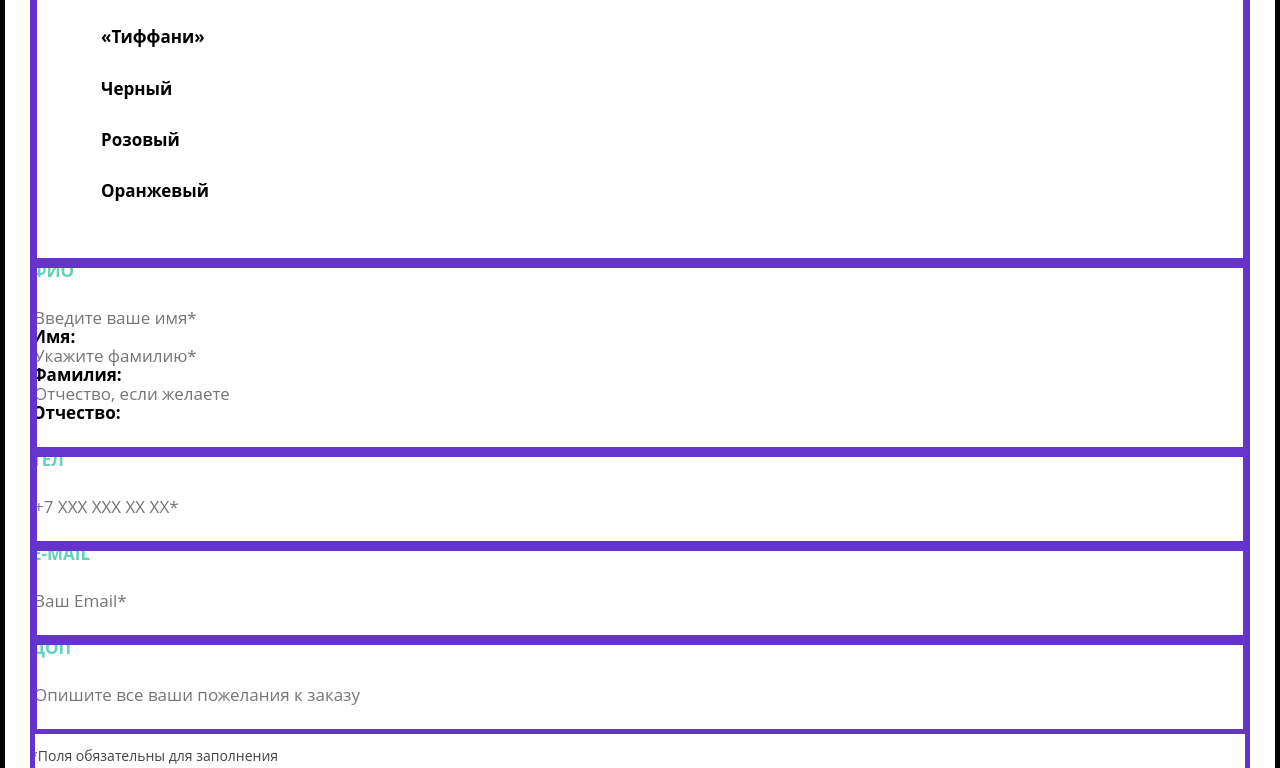
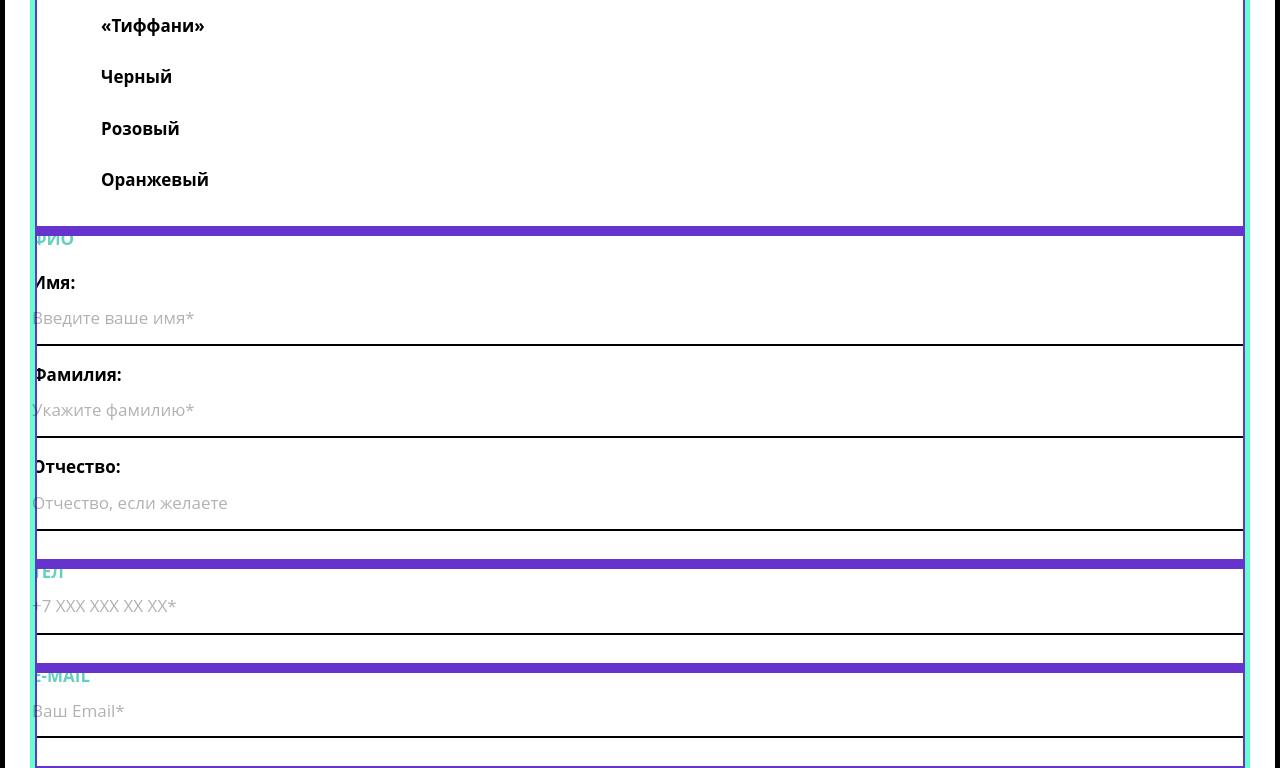
Before and after one commit to mmakeychev91/1588719-mishka-21, a website: page source/form.html in a window 1280 px wide. Shown: the part 702-1470 px from the top of the page. Drawn offline with nearby package versions, Linux system fonts and the light colour scheme; files that its build step writes are made by us from their sources.

Commit message:
Добавил отступы основным блокам form.html

```diff
--- a/source/form.html
+++ b/source/form.html
@@ -86,34 +86,34 @@
             </li>
           </ul>
         </fieldset>
-        <fieldset class="main-form__fieldset">
+        <fieldset class="main-form__fieldset main-form__fieldset--full-name">
           <legend class="main-form__legend legend"> ФИО </legend>
           <ul class="main-form__list">
             <li class="main-form__item">
-              <input type="text" class="main-form__input input" name="name" id="filter-name" required placeholder="Введите ваше имя*">
               <label for="filter-name" class="main-form__label label">Имя:</label>
+              <input type="text" class="main-form__input input input--full-name" name="name" id="filter-name" required placeholder="Введите ваше имя*">
             </li>
             <li class="main-form__item">
-              <input type="text" class="main-form__input input" name="surname" id="filter-surname" required placeholder="Укажите фамилию*">
               <label for="filter-surname" class="main-form__label label">Фамилия:</label>
+              <input type="text" class="main-form__input input input--full-name" name="surname" id="filter-surname" required placeholder="Укажите фамилию*">
             </li>
             <li class="main-form__item">
-              <input type="text" class="main-form__input input" name="patronymic" id="filter-patronymic" placeholder="Отчество, если желаете">
               <label for="filter-patronymic" class="main-form__label label">Отчество:</label>
+              <input type="text" class="main-form__input input input--full-name" name="patronymic" id="filter-patronymic" placeholder="Отчество, если желаете">
             </li>
           </ul>
         </fieldset>
-        <fieldset class="main-form__fieldset">
+        <fieldset class="main-form__fieldset main-form__fieldset--tel">
           <legend class="main-form__legend legend"> Тел </legend>
-          <input type="tel" class="main-form__input input" required placeholder="+7 ХХХ ХХХ ХХ ХХ*" name="tel">
+          <input type="tel" class="main-form__input input input--tel" required placeholder="+7 ХХХ ХХХ ХХ ХХ*" name="tel">
         </fieldset>
-        <fieldset class="main-form__fieldset">
+        <fieldset class="main-form__fieldset main-form__fieldset--e-mail">
           <legend class="main-form__legend legend"> E-mail </legend>
-          <input type="email" class="main-form__input input" required placeholder="Ваш Email*" name="e-mail">
+          <input type="email" class="main-form__input input input--e-mail" required placeholder="Ваш Email*" name="e-mail">
         </fieldset>
-        <fieldset class="main-form__fieldset">
+        <fieldset class="main-form__fieldset main-form__fieldset--extra">
           <legend class="main-form__legend legend"> Доп </legend>
-          <input type="text" class="main-form__input input" placeholder="Опишите все ваши пожелания к заказу" name="extra">
+          <input type="text" class="main-form__input input input--extra" placeholder="Опишите все ваши пожелания к заказу" name="extra">
         </fieldset>
         <p class="main-form__text"> *Поля обязательны для заполнения </p>
         <button type="submit" class="main-form__button button-of-main"> <span>Отправить заказ</span> </button>
--- a/source/sass/blocks/color.scss
+++ b/source/sass/blocks/color.scss
@@ -1,3 +1,7 @@
+.color {
+  padding: 33px 0 41px 0;
+}
+
 .color__list {
   margin: 0;
   padding: 0;
@@ -6,5 +10,9 @@
 
 .color__item {
   position: relative;
-  margin: 33px 0;
+  margin: 0 0 33px 0;
+
+  &:last-child {
+    margin-bottom: 0;
+  }
 }
--- a/source/sass/blocks/input.scss
+++ b/source/sass/blocks/input.scss
@@ -5,4 +5,31 @@
   font-size: 17px;
   line-height: 18px;
   border: none;
+
+  &::placeholder {
+    color: $basic-black;
+    opacity: 0.3;
+  }
+
+  &--full-name {
+    padding: 17px 0;
+    border-bottom: 2px solid $basic-black;
+  }
+
+  &--tel {
+    padding: 17px 0 18px 0;
+    border-bottom: 2px solid $basic-black;
+  }
+
+  &--e-mail {
+    padding: 18px 0 16px 0;
+    border-bottom: 2px solid $basic-black;
+  }
+
+  &--extra {
+    min-height: 142px;
+    box-sizing: border-box;
+    padding: 17px 17px 17px 17px;
+    border: 2px solid $basic-gray;
+  }
 }
--- a/source/sass/blocks/large-blocks/form/main-form.scss
+++ b/source/sass/blocks/large-blocks/form/main-form.scss
@@ -1,13 +1,29 @@
 .main-form {
-  outline: 5px solid rgb(102, 51, 204);
+  outline: 5px solid rgb(102, 5641, 204);
   outline-offset: -5px;
+  padding: 17px 0 53px 0;
 }
 
 .main-form__fieldset {
   outline: 5px solid rgb(102, 51, 204);
   outline-offset: -5px;
   border: 0;
-  padding: 29px 0;
+
+  &--full-name {
+    padding: 27px 0 33px 0;
+  }
+
+  &--tel {
+    padding: 0 0 33px 0;
+  }
+
+  &--e-mail {
+    padding: 0 0 33px 0;
+  }
+
+  &--extra {
+    padding: 21px 0 0 0;
+  }
 }
 
 .main-form__list {
@@ -16,7 +32,19 @@
   list-style: none;
 }
 
+.main-form__item {
+  margin-bottom: 20px;
+
+  &:last-child {
+    margin-bottom: 0;
+  }
+}
+
 .main-form__text {
+  outline: 5px solid rgb(102, 201, 204);
+  outline-offset: -5px;
+  padding: 15px 0 30px 0;
+  margin: 0;
   font-weight: 400;
   font-size: 14px;
   line-height: 16px;
--- a/source/sass/blocks/large-blocks/main.scss
+++ b/source/sass/blocks/large-blocks/main.scss
@@ -19,6 +19,7 @@
 .main__title {
   outline: 5px solid rgb(102, 51, 204);
   outline-offset: -5px;
+  margin: 0;
   padding: 74px 7px 74px 9px;
   font-weight: 700;
   font-size: 27px;
@@ -26,6 +27,8 @@
 }
 
 .main__text {
+  margin: 0;
+  padding: 17px 0;
   color: $basic-gray;
   font-weight: 400;
   font-size: 13px;
--- a/source/sass/blocks/type.scss
+++ b/source/sass/blocks/type.scss
@@ -1,3 +1,7 @@
+.type {
+  padding: 33px 0 41px 0;
+}
+
 .type__list {
   margin: 0;
   padding: 0;
```
